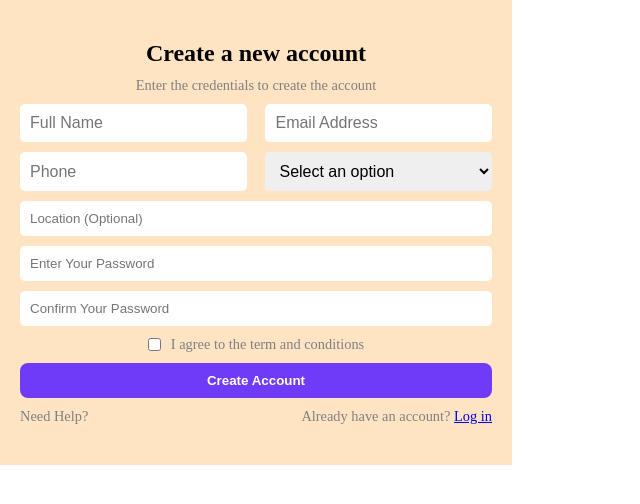
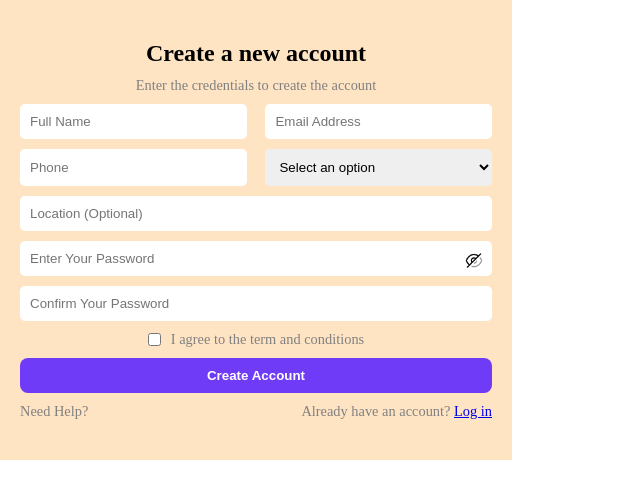
Before and after one commit to only-as19/Real-Esatate-Business, a PHP site: page /Sign/signUp.html in a window 1280 px wide. Shown: the top 504 px of the page, without its empty margins (0-640 px from the left). Run offline with PHP 8.4, Linux system fonts and the light colour scheme.

Commit message:
Real Estaet Business website project -  ADd the sign up page - Add the eye button to password

```diff
--- a/Sign/signUp.html
+++ b/Sign/signUp.html
@@ -32,7 +32,12 @@
                 </div>
                 <div class="loc-pass">
                     <input type="text" placeholder="Location (Optional)">
-                    <input type="text" placeholder="Enter Your Password">
+                    <div class="div">
+                        <input id="password" type="password" placeholder="Enter Your Password">
+                        <div id="eye-icon" class="eye-icon">
+                            <img id="eye-img" src="../Img/eye_close.png" alt="">
+                        </div>
+                    </div>
                     <input type="text" placeholder="Confirm Your Password">
                 </div>
                 <div class="agree">
@@ -46,7 +51,21 @@
                 </div>
             </div>
         </form>
-    </body>
-    </html>
+        <script>
+    const icon = document.getElementById('eye-icon');
+    const eye = document.getElementById('eye-img');
+    const pass = document.getElementById('password');
+
+    icon.addEventListener('click', () => {
+        if (pass.type === "password") {
+            pass.type = "text";
+            eye.src = "../Img/eye_open.png";
+        } else {
+            pass.type = "password";
+            eye.src = "../Img/eye_close.png";
+        }
+    });
+</script>
+
 </body>
 </html>
--- a/Sign/style.css
+++ b/Sign/style.css
@@ -27,7 +27,6 @@ input,select{
     .personal-input input,
     .personal-input select {
       width: 48%;
-      font-size: 16px;
       box-sizing: border-box;
     }
 
@@ -57,6 +56,28 @@ button{
 .log:focus{
     color: azure;
 }
+
+
+.div{
+    display: flex;
+    width: 100%;
+    position: relative;
+}
+
+.div input{
+    width: 100%;
+}
+
+.eye-icon img{
+    height: 20px;
+}
+
+.eye-icon{
+    position: absolute;
+    right: 8px;
+    top: 9px;
+}
+
 
 .form-container{
     text-align: center;
```
Also changed, not shown: Img/eye-close.png (added), Img/eye_close.png (added), Img/eye_open.png (added).
